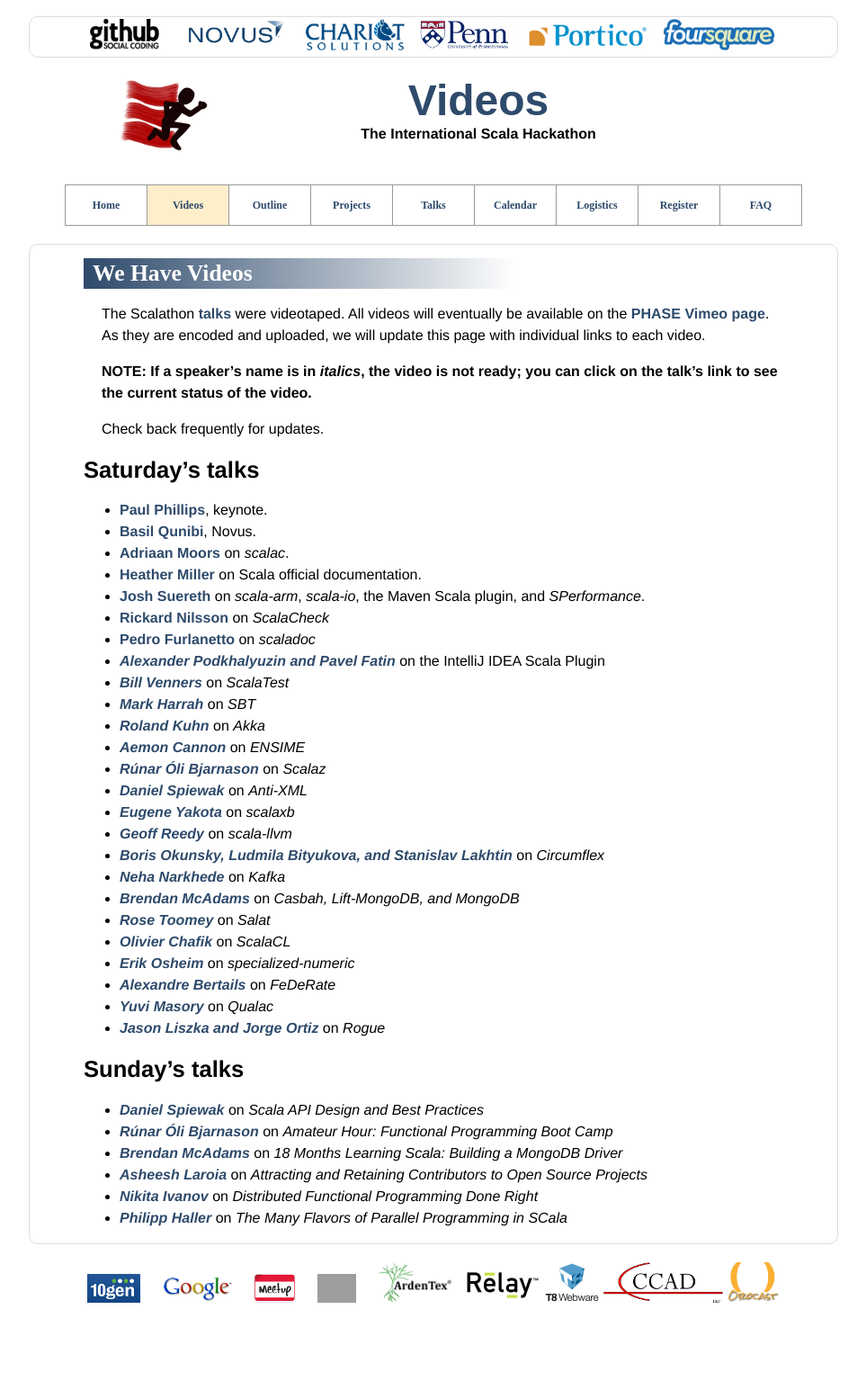
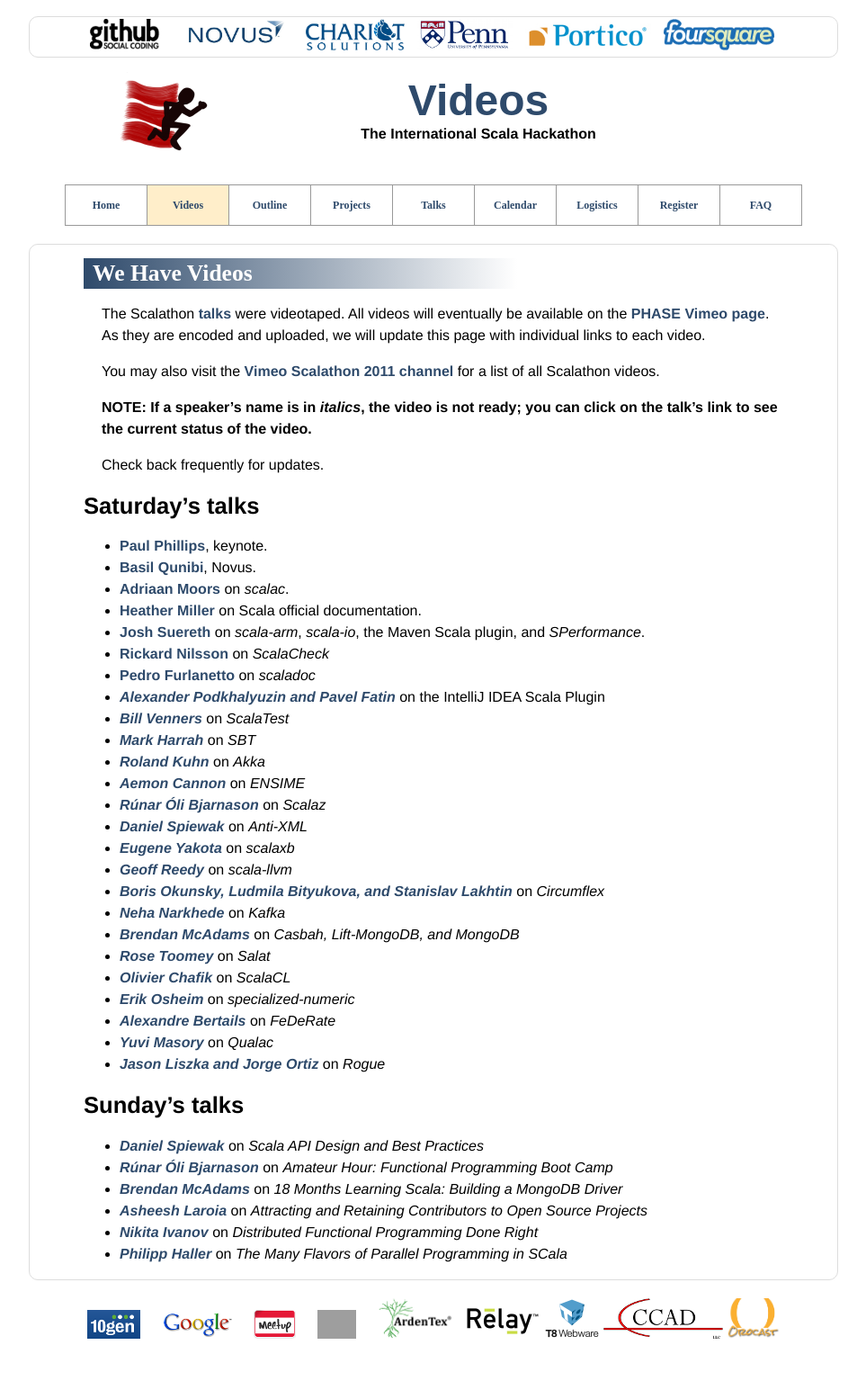
Before and after one commit to scala-phase/scalathon, a Jekyll site: the page built from videos.md, in a window 1280 px wide. Shown: the whole page at 90% size, without its empty margins (158-1121 px from the left). Built offline with Jekyll 4.4.1, drawn with Linux system fonts in a browser that asks for light colours; some web fonts are replaced; Markdown is read by kramdown in place of the engine named in the settings; before the commit the page ends 1505 px from its top, so only the background shows below that; grey boxes are pictures that could not be loaded.

Commit message:
Vimeo channel

```diff
--- a/videos.md
+++ b/videos.md
@@ -10,6 +10,10 @@
 be available on the [PHASE Vimeo page](http://vimeo.com/scala-phase/). As
 they are encoded and uploaded, we will update this page with individual links
 to each video.
+
+You may also visit the
+[Vimeo Scalathon 2011 channel](http://vimeo.com/channels/scalathon2011) for
+a list of all Scalathon videos.
 
 **NOTE: If a speaker's name is in *italics*, the video is not ready; you can
 click on the talk's link to see the current status of the video.**
```
